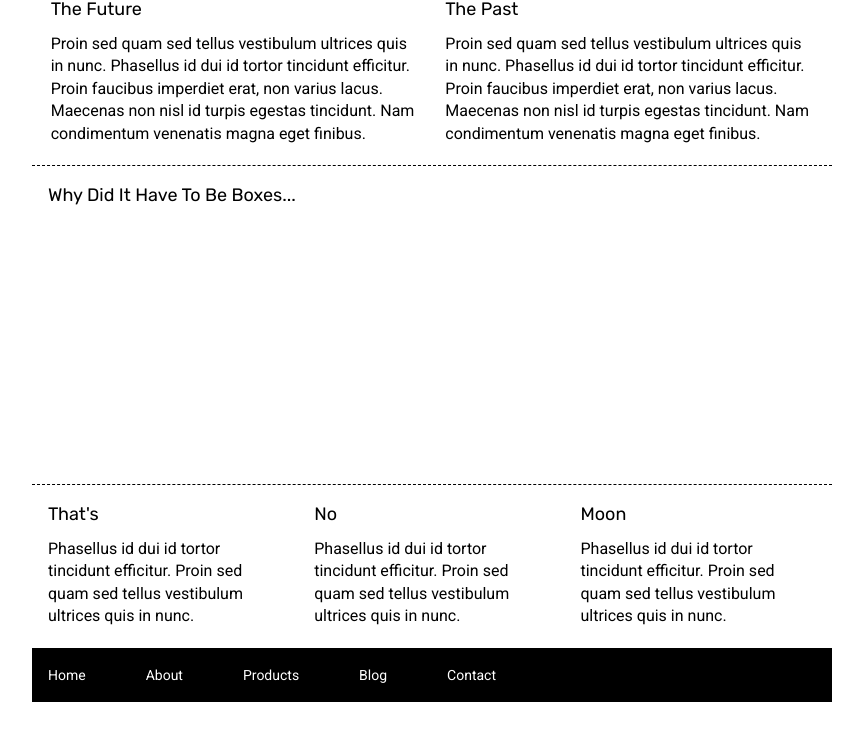
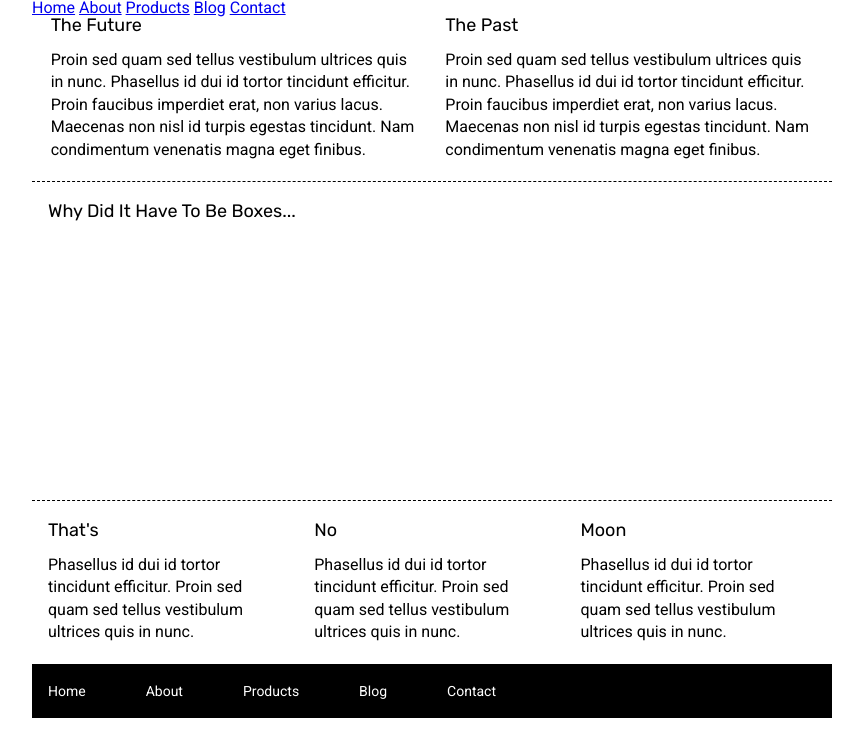
Before and after one commit to atonymartin20/LS-Sprint-Challenge-User-Interface, a plain HTML site: page index.html in a window 1280 px wide. Shown: the whole page, without its empty margins (208-1071 px from the left). Drawn offline with Linux system fonts and the light colour scheme.

Commit message:
Beginning Project

```diff
--- a/index.html
+++ b/index.html
@@ -13,7 +13,15 @@
 
 <body>
     <div class="container">
-
+        <header>
+            <nav>
+                <a href="#">Home</a>
+                <a href="#">About</a>
+                <a href="#">Products</a>
+                <a href="#">Blog</a>
+                <a href="#">Contact</a>
+            </nav>
+        </header>
         <section class="top-content">
             <div class="text-container">
                 <h2>The Future</h2>
```
Also changed, not shown: css/index.css (line endings or trailing spaces).
